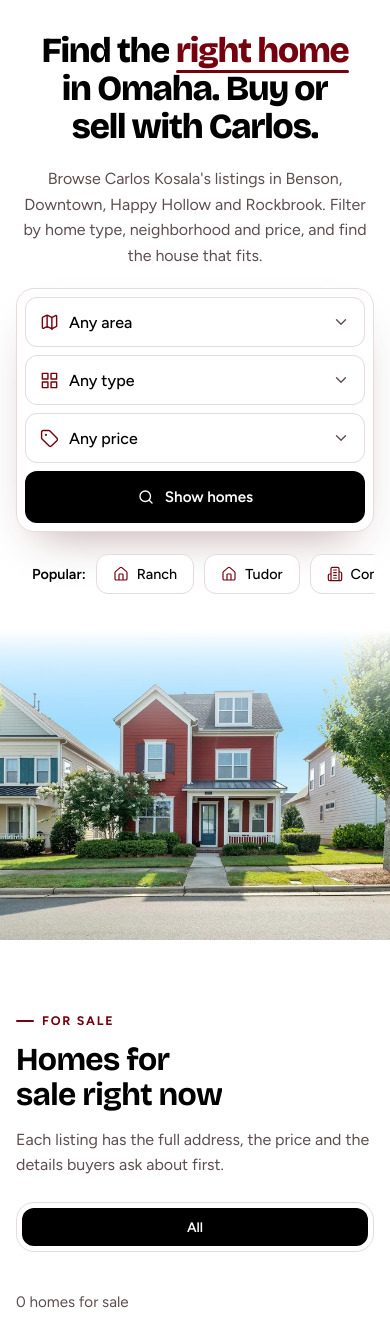
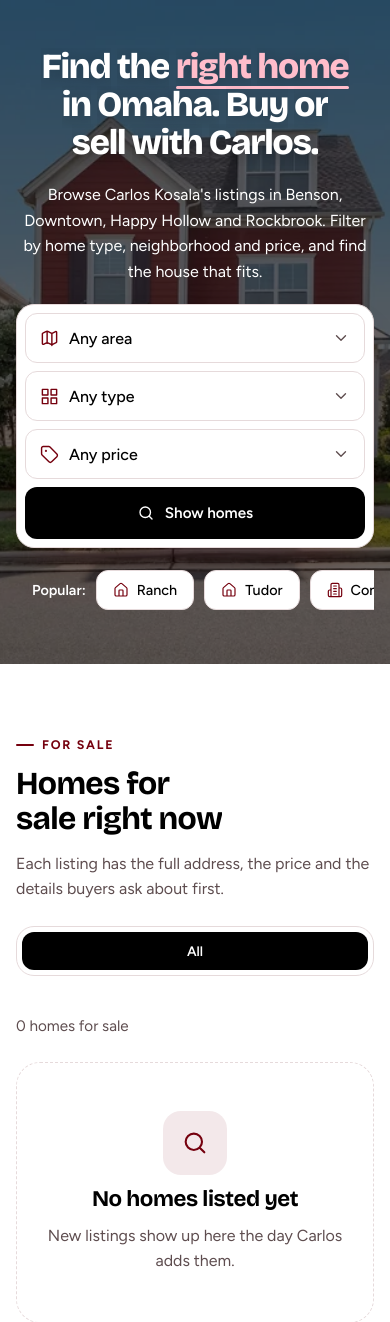
Before and after one commit to anabel-codes/ISQA8210-TermProject, a Django app: page / in a window 390 px wide. Shown: the part 65-1387 px from the top of the page. Run offline with Django 5.2, Linux system fonts and the light colour scheme; data that the repository does not hold is empty.

Commit message:
fix: restore centered hero with photo overlay
I restored the centered landing-page layout and full-width estate photos.
I replaced the side fade with an even overlay and readable white text.
I checked both themes, mobile width and Django configuration.

```diff
--- a/static/css/photography.css
+++ b/static/css/photography.css
@@ -5,13 +5,18 @@
 :root[data-mode="dark"] .estate-photo .estate-day{display:none}
 :root[data-mode="dark"] .estate-photo .estate-night{display:block}
 .hero{background:var(--bg);padding-top:0}
-.hero-bg{left:43%;background:var(--surface)}
-.hero-bg::after{content:"";position:absolute;inset:0;background:linear-gradient(90deg,var(--bg),transparent 32%),linear-gradient(0deg,color-mix(in srgb,var(--bg) 25%,transparent),transparent 40%)}
-.hero-in{align-items:flex-start;text-align:left;gap:24px;padding-top:clamp(42px,5vw,76px);padding-bottom:72px;min-height:660px}
-.hero h1{width:54%;max-width:16ch;font-size:clamp(2.5rem,4.7vw,4.3rem)}
-.hero .sub{max-width:45ch;width:49%}
+.hero-bg{inset:0;background:var(--surface)}
+/* A full-image scrim keeps the centered copy readable without hiding either side of the estate. */
+.hero-bg::after{content:"";position:absolute;inset:0;background:rgba(10,2,4,.62)}
+:root[data-mode="dark"] .hero-bg::after{background:rgba(10,2,4,.55)}
+.hero-in{align-items:center;text-align:center;gap:24px;padding-top:clamp(54px,6vw,88px);padding-bottom:80px;min-height:660px;justify-content:center}
+.hero h1{width:100%;max-width:18ch;font-size:clamp(2.5rem,6.4vw,5rem);color:#fff;text-shadow:0 2px 18px rgba(0,0,0,.25)}
+.hero h1 em{color:#FFBDCB}
+.hero h1 em::after{background:#FFBDCB}
+.hero .sub{max-width:58ch;width:100%;color:#fff}
 .hero .search{width:100%;max-width:950px}
 .hero .chips{max-width:100%}
+.hero .chips>span{color:#fff}
 .city .estate-photo::after{content:"";position:absolute;inset:0;background:linear-gradient(0deg,rgba(10,2,4,.88),transparent 70%)}
 .city .estate-photo img{transition:transform .7s ease}
 .city:hover .estate-photo img{transform:scale(1.04)}
@@ -32,9 +37,7 @@
 .photo-credits p{margin-block:16px;color:var(--muted)}
 .photo-credits a{color:var(--accent-text);text-decoration:underline;text-underline-offset:3px}
 @media(max-width:900px){
-  .hero-bg{left:0;top:auto;bottom:0;height:310px}
-  .hero-bg::after{background:linear-gradient(180deg,var(--bg),transparent 35%)}
-  .hero-in{min-height:0;align-items:center;text-align:center;padding-top:32px;padding-bottom:340px;gap:20px}
+  .hero-in{min-height:660px;padding-top:48px;padding-bottom:48px;gap:20px}
   .hero h1{width:100%;max-width:17ch;font-size:clamp(2.2rem,7vw,3.6rem)}
   .hero .sub{width:100%;max-width:48ch}
   .hero .search{max-width:600px}
--- a/templates/base.html
+++ b/templates/base.html
@@ -11,7 +11,7 @@
 <link rel="preconnect" href="https://fonts.gstatic.com" crossorigin>
 <link rel="stylesheet" href="https://fonts.googleapis.com/css2?family=Bricolage+Grotesque:opsz,wght@12..96,500..800&family=Figtree:wght@400..700&display=swap">
 <link rel="stylesheet" href="{% static 'css/ck.css' %}">
-<link rel="stylesheet" href="{% static 'css/photography.css' %}">
+<link rel="stylesheet" href="{% static 'css/photography.css' %}?v=20261121-centered">
 {% block head %}{% endblock %}
 </head>
 <body>
```
Also changed, not shown: markdown/PHOTO_AND_FEEDBACK_REPORT.md (+4 -0 lines).
